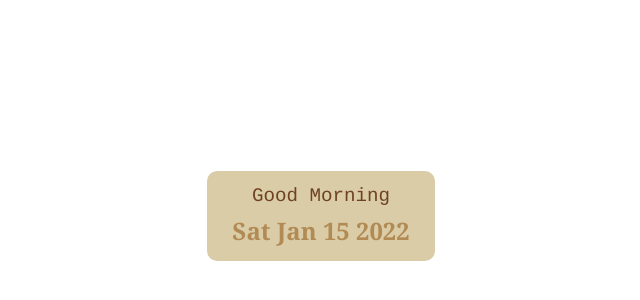
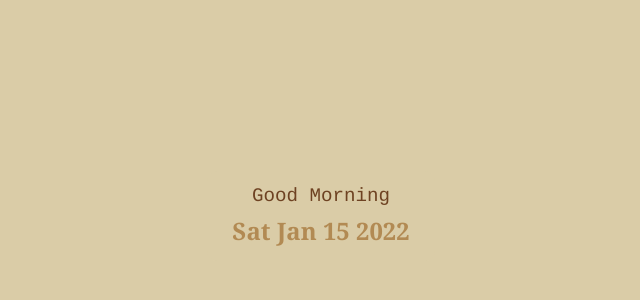
Before and after one commit to melodytaiyt/date, a plain HTML site: page index.html in a window 1280 px wide. Shown: the part 184-484 px from the top of the page, without its empty margins (319-959 px from the left). Drawn offline with Linux system fonts and the light colour scheme.

Commit message:
Update index.html

```diff
--- a/index.html
+++ b/index.html
@@ -11,6 +11,7 @@
         /*CSS RESETS*/
 
 body{
+    background-color: #dacca7;
     line-height: 1.6;
 
 }
```
